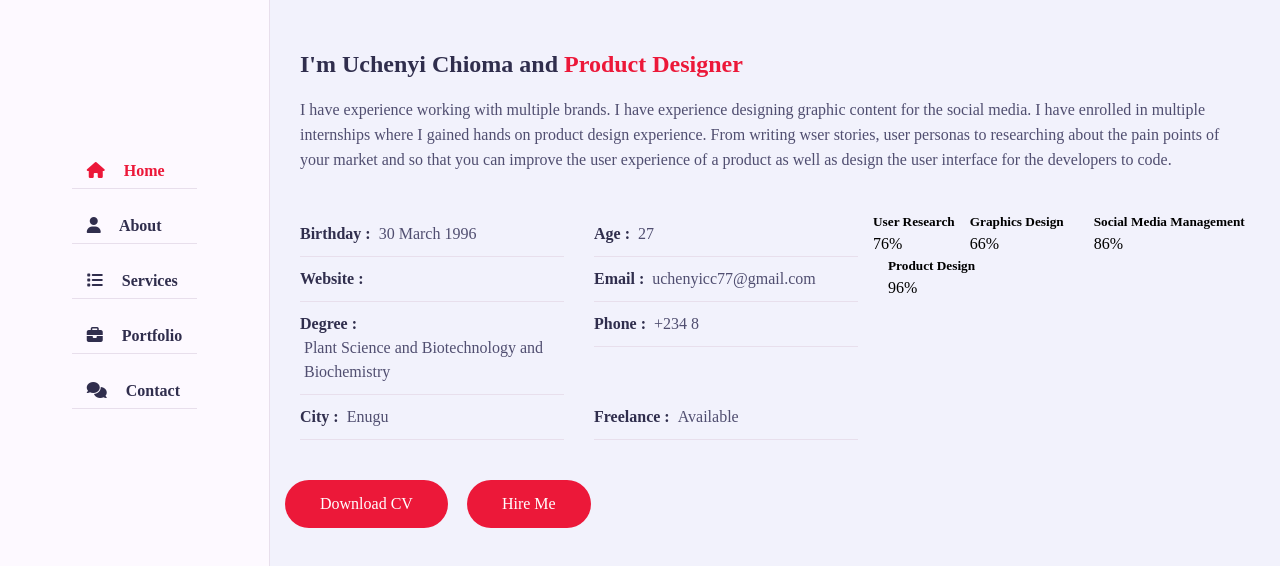
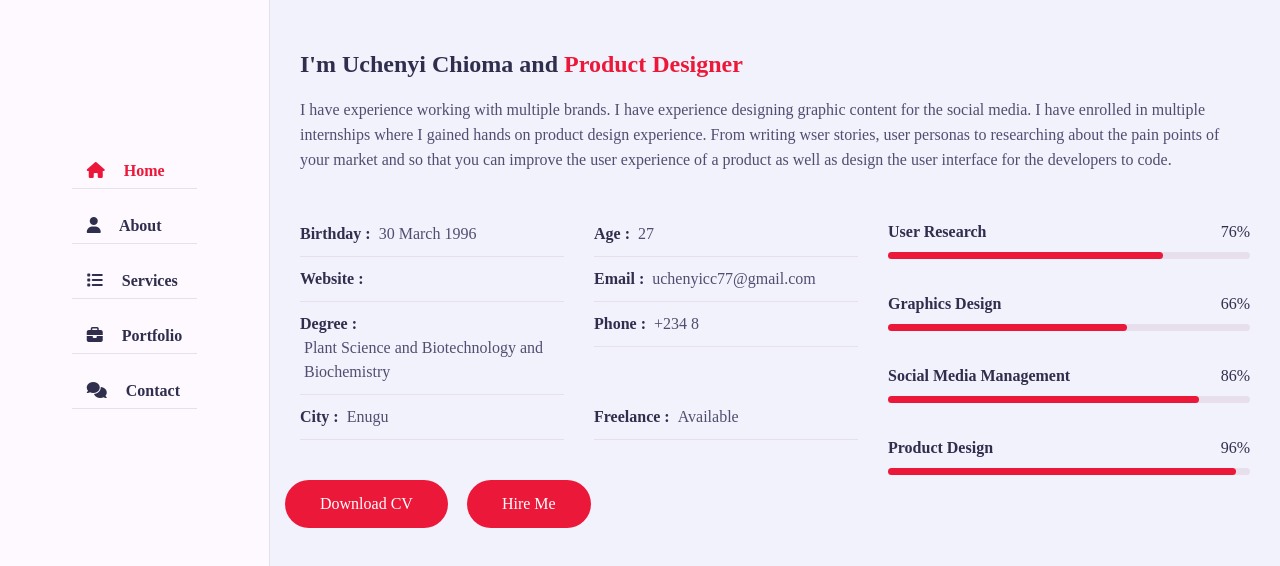
Before and after one commit to Kessi-ux/Porfolio, a plain HTML site: page index.html in a window 1280 px wide. Shown: the part 134-700 px from the top of the page. Drawn offline with Linux system fonts and the light colour scheme.

Commit message:
about page

```diff
--- a/index.html
+++ b/index.html
@@ -111,7 +111,7 @@
                             </div>
                             <div class="skills padd-15">
                             <div class="row">
-                                    <div class="skill-item">
+                            <div class="skill-item padd-15">
                                 <h5>User Research</h5>
                                 <div class="progress">
                                     <div class="progress-in" style="width: 76%;"></div>
@@ -143,6 +143,7 @@
                         </div>
                     </div>
                 </div>
+            </div>
         </section>
         <!-- About Section End -->
     </div>
--- a/styles.css
+++ b/styles.css
@@ -411,3 +411,52 @@ h3.my-profession{
   max-width: 40%;
   margin-top: 40px;
 }
+
+.about .about-content .skills .skill-item
+{
+  flex: 0 0 100%;
+  max-width: 100%;
+}
+
+.about .about-content .skills .skill-item h5
+{
+  line-height: 40px;
+  font-weight: 600;
+  font-size: 16px;
+  color: var(--text-black-900);
+  text-transform: capitalize;
+}
+
+.about .about-content .skills .skill-item .progress
+{
+  background-color: var(--bg-black-50);
+  height: 7px;
+  border-radius: 4px;
+  width: 100%;
+  position: relative;
+}
+
+.about .about-content .skills .skill-item
+{
+  margin-bottom: 25px;
+}
+
+.about .about-content .skills .skill-item .progress .progress-in
+{
+  position: absolute;
+  left: 0;
+  top: 0;
+  height: 100%;
+  border-radius: 4px;
+  background-color: var(--skin-color);
+}
+
+.about .about-content .skills .skill-item .skill-percent
+{
+  position: absolute;
+  right: 0;
+  color: var(--text-black-900);
+  top: -40px;
+  font-weight: 400;
+  line-height: 40px;
+}
```
Lines whose indentation alone changed are shown as unchanged.
